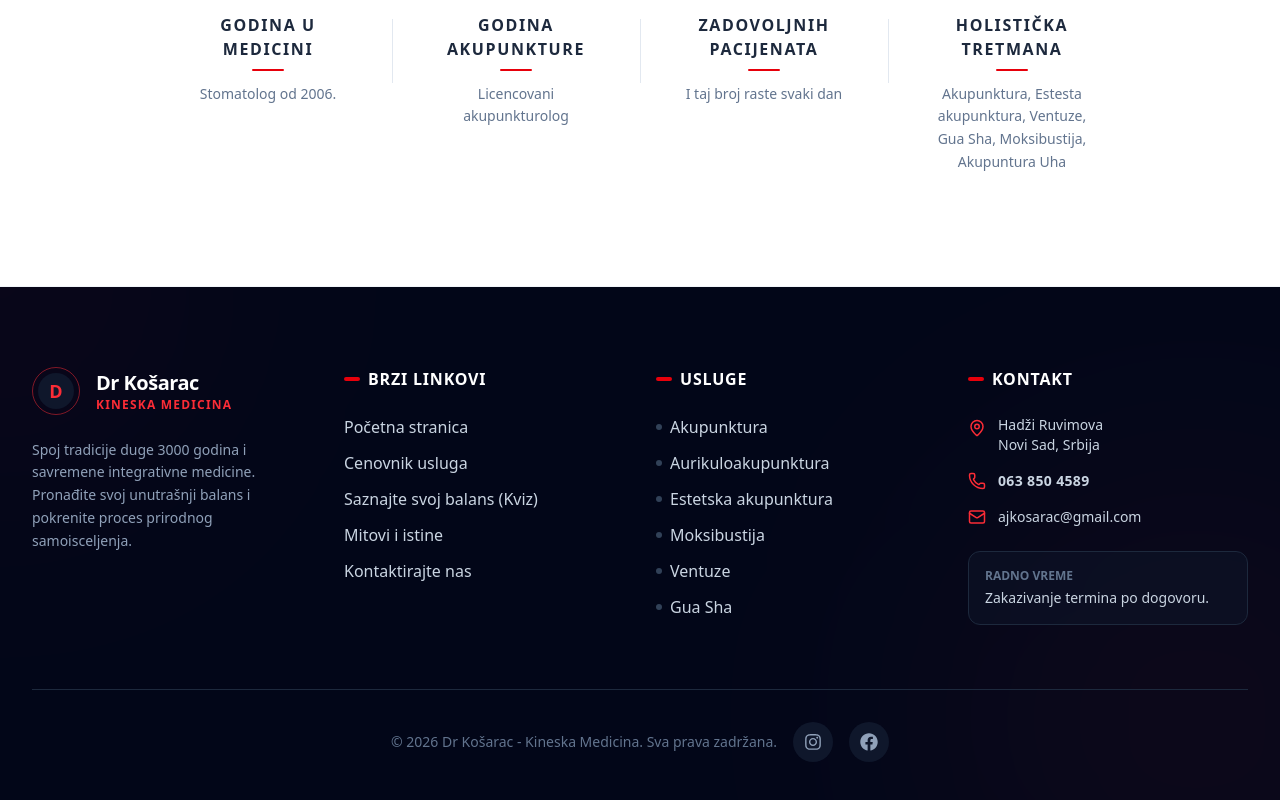
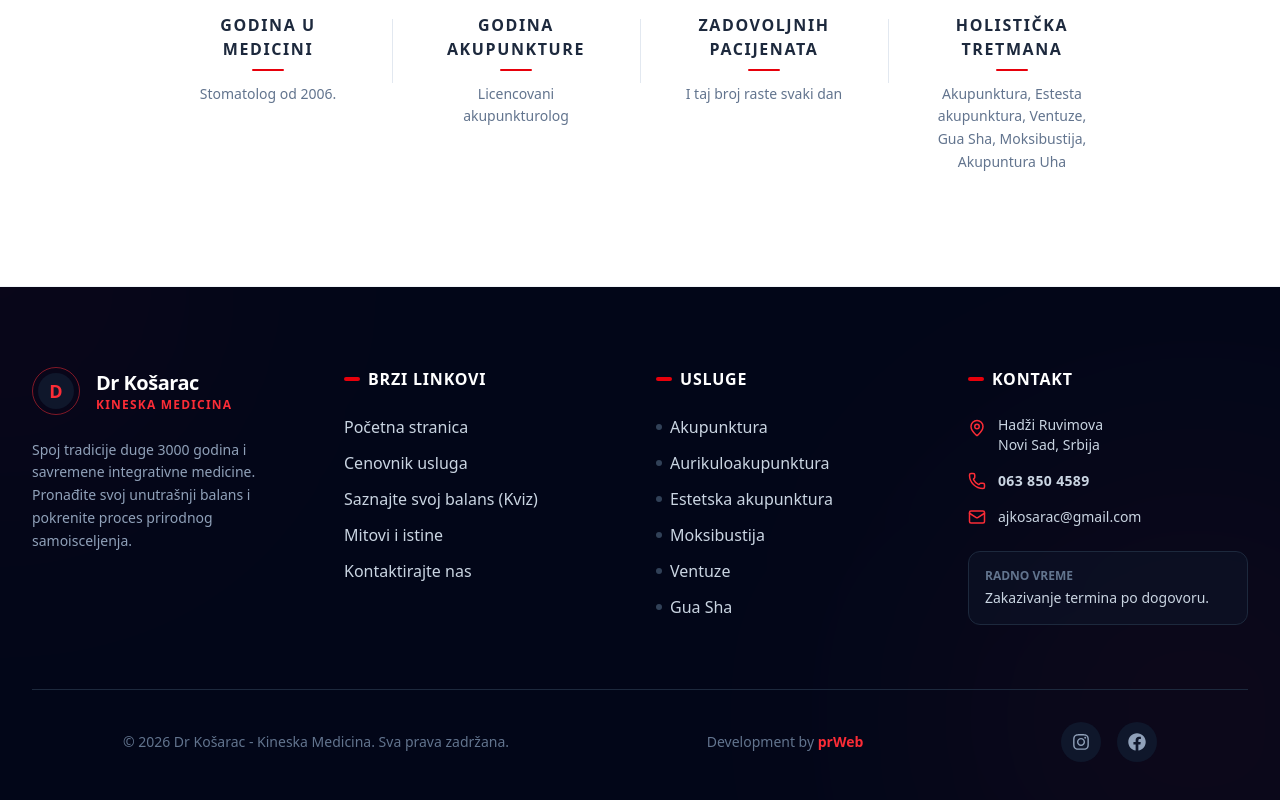
Before and after one commit to Djapedjape123/doktorka, a Next.js app: page / in a window 1280 px wide. Shown: the part 1968-2768 px from the top of the page. Built offline with nearby package versions, Linux system fonts and the light colour scheme.

Commit message:
sredjen footer

```diff
--- a/components/Footer.tsx
+++ b/components/Footer.tsx
@@ -95,13 +95,13 @@ export default function Footer() {
                                 </Link>
                             </li>
                             <li>
-                                <Link href="#aurikuloakupunktura" className="hover:text-red-400 transition-colors flex items-center gap-2 group">
+                                <Link href="/aurikuloakupunktura" className="hover:text-red-400 transition-colors flex items-center gap-2 group">
                                     <span className="w-1.5 h-1.5 rounded-full bg-slate-700 group-hover:bg-red-500 transition-colors"></span>
                                     Aurikuloakupunktura
                                 </Link>
                             </li>
                             <li>
-                                <Link href="#estetska-akupunktura" className="hover:text-red-400 transition-colors flex items-center gap-2 group">
+                                <Link href="/estetska-akupunktura" className="hover:text-red-400 transition-colors flex items-center gap-2 group">
                                     <span className="w-1.5 h-1.5 rounded-full bg-slate-700 group-hover:bg-red-500 transition-colors"></span>
                                     Estetska akupunktura
                                 </Link>
@@ -113,7 +113,7 @@ export default function Footer() {
                                 </Link>
                             </li>
                             <li>
-                                <Link href="#veda-pulse" className="hover:text-red-400 transition-colors flex items-center gap-2 group">
+                                <Link href="/ventuze" className="hover:text-red-400 transition-colors flex items-center gap-2 group">
                                     <span className="w-1.5 h-1.5 rounded-full bg-slate-700 group-hover:bg-red-500 transition-colors"></span>
                                     Ventuze
                                 </Link>
@@ -169,12 +169,28 @@ export default function Footer() {
 
                 </div>
 
-                {/* DONJI DEO (SUB-FOOTER): Copyright i Društvene mreže */}
-                <div className="pt-8 border-t border-slate-800 flex flex-col md:flex-row items-center justify-center gap-4">
+                {/* DONJI DEO (SUB-FOOTER): Copyright, prWeb Dev Credit i Društvene mreže */}
+                <div className="pt-8 border-t border-slate-800 flex flex-col md:flex-row items-center justify-around gap-4">
+
+                    {/* Copyright */}
                     <p className="text-sm text-slate-500 text-center md:text-left">
                         &copy; {tekućaGodina} Dr Košarac - Kineska Medicina. Sva prava zadržana.
                     </p>
 
+                    {/* Developer Credit */}
+                    <p className="text-sm text-slate-500 text-center">
+                        Development by{" "}
+                        <a
+                            href="https://www.pedjadev.com/" // ZAMENI OVDE SA LINKOM KA TVOM SAJTU/PORTFOLIJU
+                            target="_blank"
+                            rel="noopener noreferrer"
+                            className="text-red-500 font-semibold hover:text-red-400 hover:underline transition-colors"
+                        >
+                            prWeb
+                        </a>
+                    </p>
+
+                    {/* Društvene Mreže */}
                     <div className="flex items-center gap-4">
                         <a
                             href="#"
@@ -192,9 +208,10 @@ export default function Footer() {
                             aria-label="Facebook profil"
                             className="w-10 h-10 rounded-full bg-slate-900 flex items-center justify-center text-slate-400 hover:bg-red-600 hover:text-white transition-all duration-300"
                         >
-                            <FaFacebook size={18} /> {/* OVO JE PROMENJENO */}
+                            <FaFacebook size={18} />
                         </a>
                     </div>
+
                 </div>
 
             </div>
```
